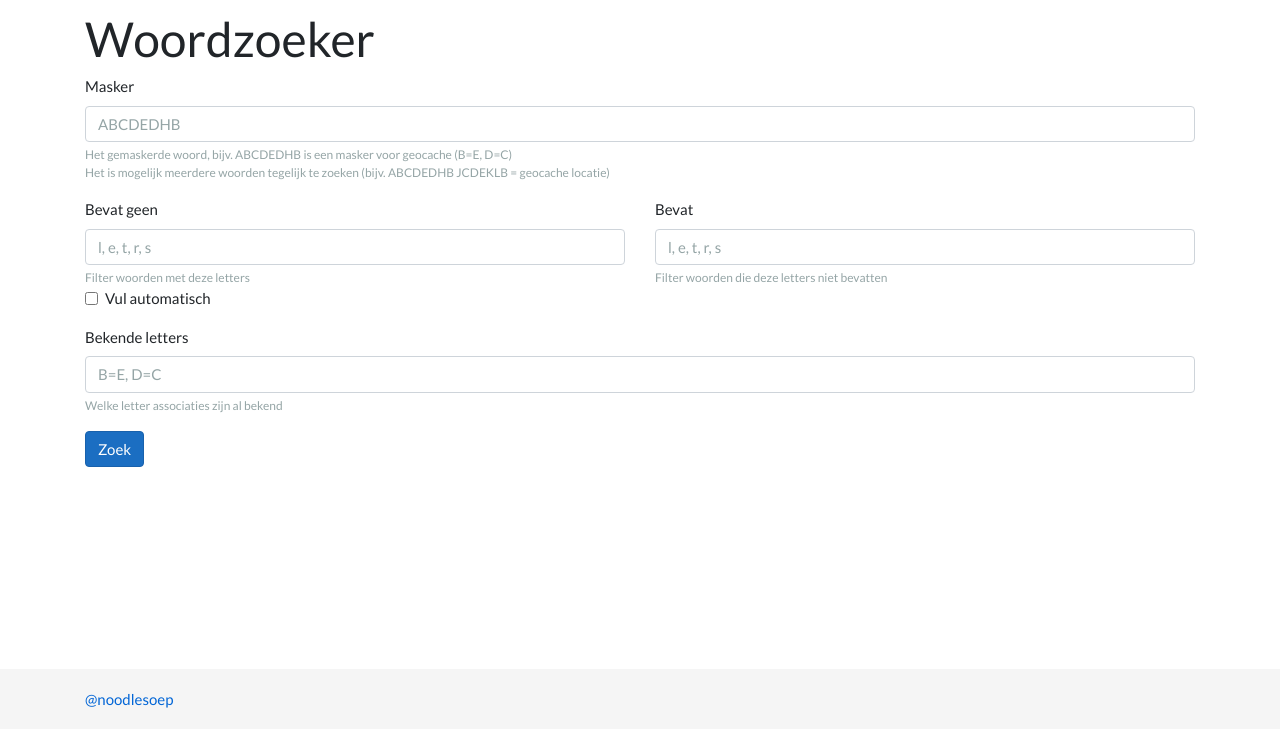
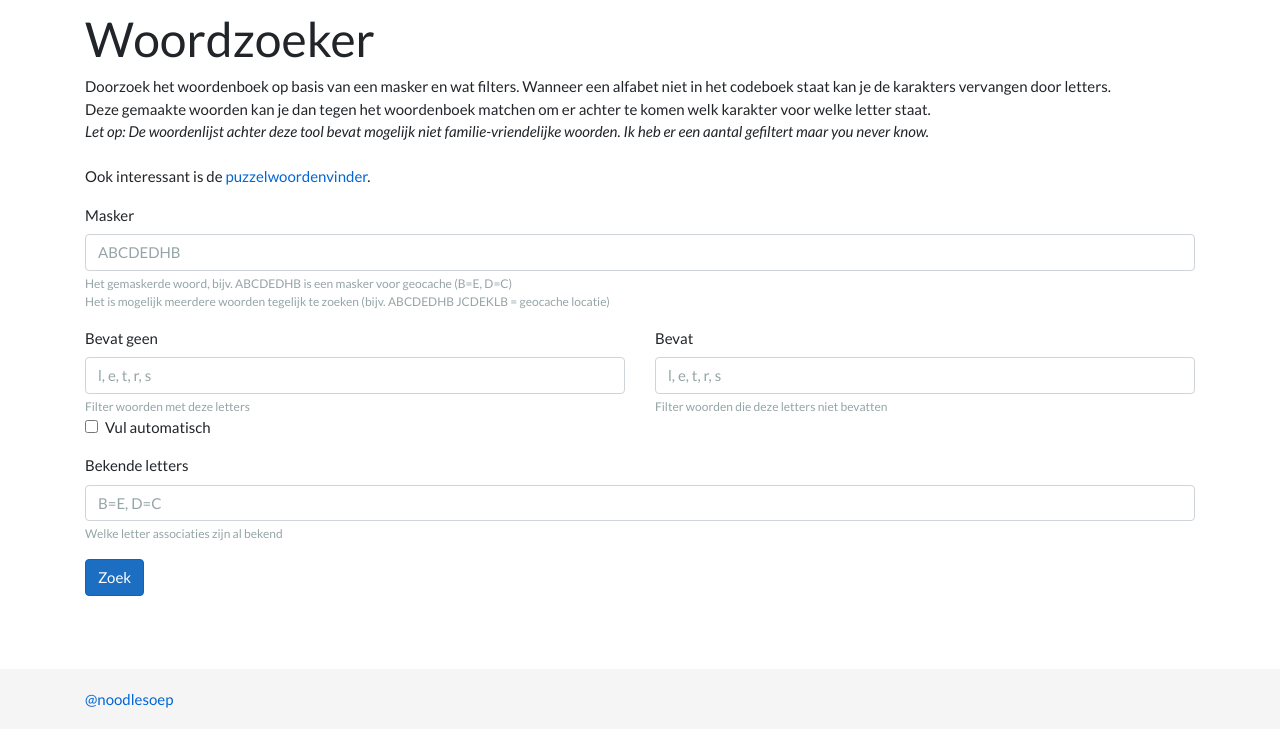
Before and after one commit to niekp/GeocachingToolbelt, an ASP.NET Core app: template GeocachingToolbelt/Views/WordMask/Index.cshtml in a window 1280 px wide. Shown: the part 71-800 px from the top of the page. Run offline with ASP.NET Core 8, Linux system fonts and the light colour scheme; the template is opened without the code that fills it, so the values that code supplies are empty.

Commit message:
Add info text to word mask

```diff
--- a/GeocachingToolbelt/Views/WordMask/Index.cshtml
+++ b/GeocachingToolbelt/Views/WordMask/Index.cshtml
@@ -2,8 +2,14 @@
     ViewBag.Title = "Woordzoeker";
     ViewBag.Description = "Filter het woordenboek op basis van een masker. Kan gebruikt worden om een substitutie cypher op te lossen.";
 }
-<div>
 <h1>Woordzoeker</h1>
+<div class="mb-3">
+    Doorzoek het woordenboek op basis van een masker en wat filters. Wanneer een alfabet niet in het codeboek staat kan je de karakters vervangen door letters.<br />
+    Deze gemaakte woorden kan je dan tegen het woordenboek matchen om er achter te komen welk karakter voor welke letter staat.<br />
+    <i>Let op: De woordenlijst achter deze tool bevat mogelijk niet familie-vriendelijke woorden. Ik heb er een aantal gefiltert maar you never know.</i><br /><br />
+    Ook interessant is de <a href="http://www.inventio.nl/puzzel/" target="_blank" rel="noopener noreferrer">puzzelwoordenvinder</a>.
+</div>
+
 <form method="post" action="#matches">
     <div class="form-group">
         <label for="mask">Masker</label>
@@ -62,7 +68,6 @@
     }
 }
 
-</div>
 
 @section Scripts{
     <script src="~/js/associations.js"></script>
--- a/GeocachingToolbelt/wwwroot/css/site.css
+++ b/GeocachingToolbelt/wwwroot/css/site.css
@@ -90,6 +90,13 @@ body {
     margin-top:15px;
 }
 
+/* Some custom changes to the theme
+-------------------------------------------------- */
+
 .col-form-label {
     font-weight: bold;
 }
+
+.form-control {
+    color: #1c1c1c !important;
+}
```
Lines whose indentation alone changed are shown as unchanged.
